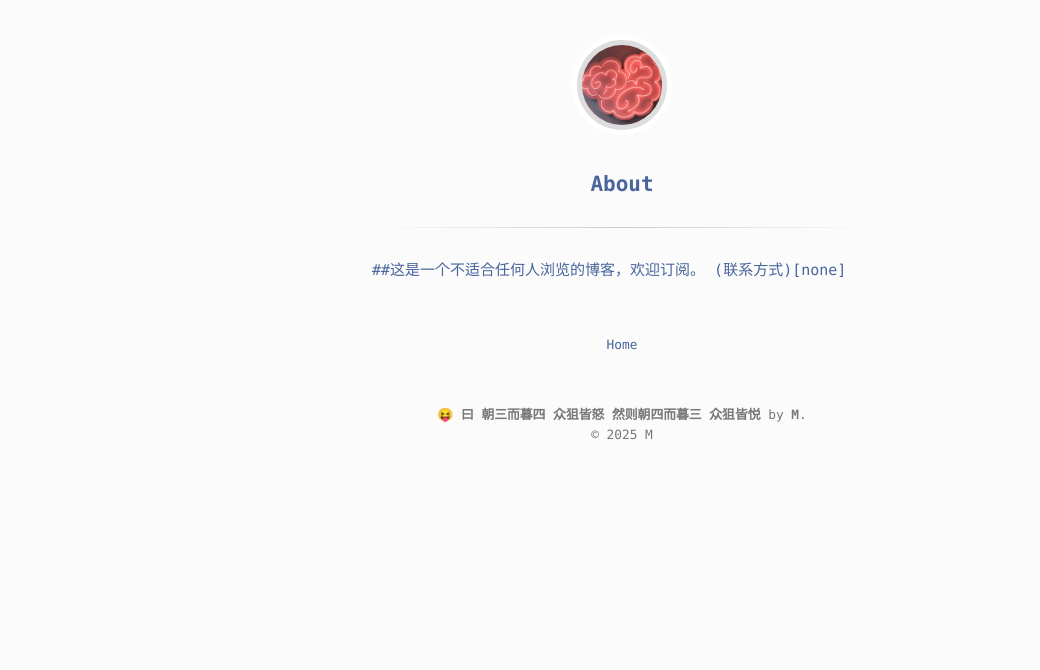
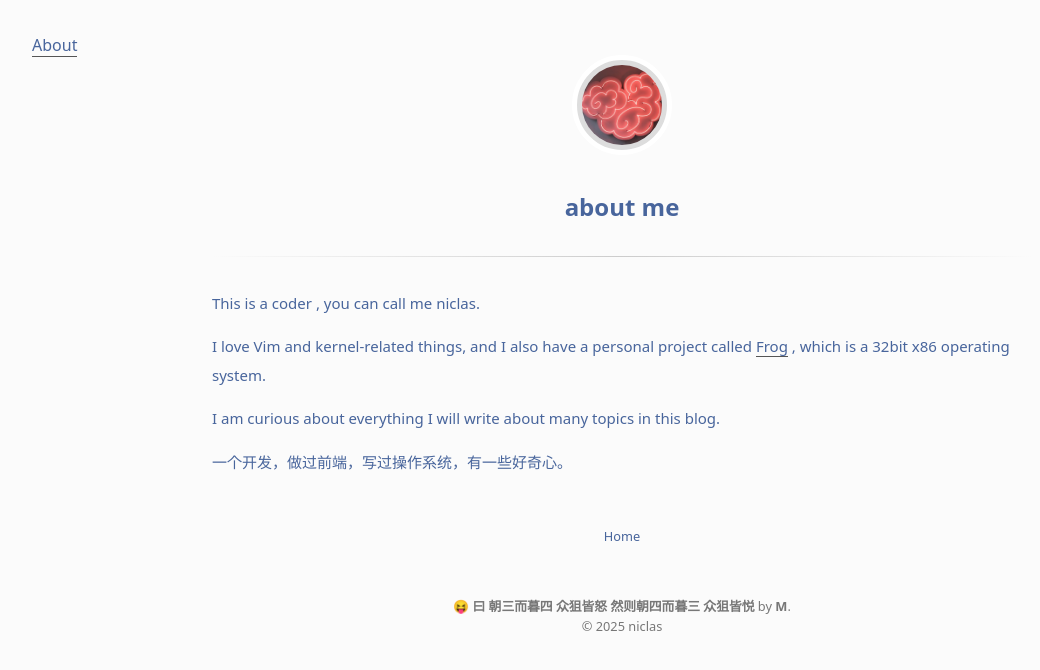
Before and after one commit to Niclas3/Niclas3.github.io, a Jekyll site: the page built from about.md, in a window 1280 px wide. Shown: the top 670 px of the page, without its empty margins (18-1058 px from the left). Built offline with Jekyll 4.4.1, drawn with Linux system fonts in a browser that asks for light colours.

Commit message:
chore: some config things and a little css change

```diff
--- a/_config.yml
+++ b/_config.yml
@@ -1,22 +1,26 @@
 # Site Info
 title:              "朝四暮三"
-description:        "喜欢三是两听的金鱼杯"
+description:        ""
 # google_verify:      # Put your Google Verification here
 # google_analytics:   # Put your Google Analytics code
 
 # Author Info
-author_name:        "M" # Your name here
-author_email:       urchin@zhaosanmusi.com # Your email here
+author_name:        "niclas" # Your name here
 # author_gravatar:         # Your Gravatar md5 hash here for logo
 # twitter_username:        # Your Twitter username here
 # github_username:         # Your GitHub username here
 
 # Site Settings
 url:                https://niclas3.github.io #http://zhaosanmusi.net # main url
-baseurl:            / # for gh-pages
+baseurl:             # for gh-pages it is empty
 #permalink:          /:categories/:title # Post permalink
 timezone:           Asia/Shanghai # https://en.wikipedia.org/wiki/List_of_tz_database_time_zones
 # mathjax:            true  # enables support for mathjax - set to false to disable
+
+# Theme
+# remote_theme: pages-themes/primer@v0.2.0
+# plugins:
+#   - jekyll-remote-theme
 
 # Site Build
 highlighter:        rouge
--- a/_layouts/default.html
+++ b/_layouts/default.html
@@ -6,7 +6,7 @@
 	</head>
 
 	<body>
-
+                <a href="/about">About</a>
 		{% include header.html %}
 
 		<main>
--- a/_sass/main.scss
+++ b/_sass/main.scss
@@ -1,10 +1,10 @@
 body {
   background-color: #f1f1f13d;
-  font-size: 14px;
+  font-size: 1.0rem;
   line-height: 20px;
   font-weight: normal;
   font-style: normal;
-  font-family: consolas, monaco, courier, "courier new", fixed-width;
+  font-family: ui-sans-serif,system-ui,-apple-system,BlinkMacSystemFont,Segoe UI,Roboto,Noto Sans,Ubuntu,Cantarell,Helvetica Neue,Arial,sans-serif,Apple Color Emoji,Segoe UI Emoji,Segoe UI Symbol,Noto Color Emoji;
   color: #2f508ee0;
   padding: 20px;
   margin: 0;
@@ -193,7 +193,7 @@ iframe {
   width: 100%;
 }
 article {
-  max-width: 500px;
+  max-width: 820px;
   margin: 0 auto;
   .title {
     line-height: 1.4em;
--- a/about.md
+++ b/about.md
@@ -1,6 +1,12 @@
 ---
 layout: page
-title: About
+title: about me
 ---
-##这是一个不适合任何人浏览的博客，欢迎订阅。
-        (联系方式)[none]
+This is a coder , you can call me niclas.
+
+I love Vim and kernel-related things, and I also have a personal project
+called [Frog](https://github.com/Niclas3/Frog) , which is a 32bit x86 operating system.
+
+I am curious about everything I will write about many topics in this blog.
+
+一个开发，做过前端，写过操作系统，有一些好奇心。
```
